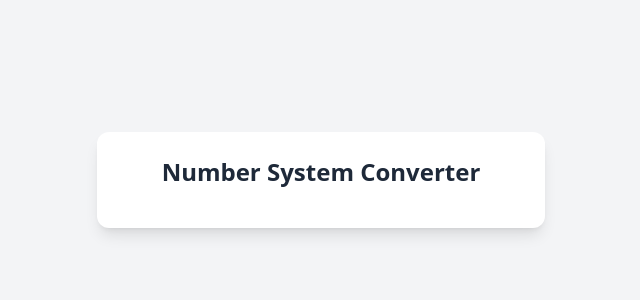
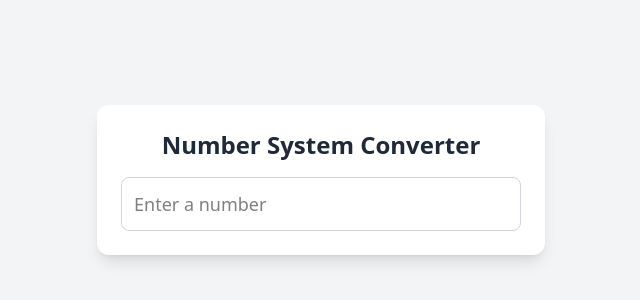
Before and after one commit to khushikumarigupta14/number-conversion-system, a React (Vite) app: page / in a window 1280 px wide. Shown: the part 220-520 px from the top of the page, without its empty margins (319-959 px from the left). Built offline with nearby package versions, Linux system fonts and the light colour scheme.

Commit message:
refactor:  add input field

```diff
--- a/src/Convertor.jsx
+++ b/src/Convertor.jsx
@@ -1,7 +1,7 @@
-// import React, { useState, useCallback, useEffect } from "react";
+import React, { useState } from "react";
 
 const Converter = () => {
-  //   const [inputValue, setInputValue] = useState("");
+  const [inputValue, setInputValue] = useState("");
   //   const [fromBase, setFromBase] = useState("decimal");
   //   const [toBase, setToBase] = useState("binary");
   //   const [result, setResult] = useState("");
@@ -13,6 +13,14 @@ const Converter = () => {
         <h1 className="text-2xl font-bold text-gray-800 text-center mb-4">
           Number System Converter
         </h1>
+        {/* Input Field */}
+        <input
+          type="text"
+          value={inputValue}
+          onChange={(e) => setInputValue(e.target.value)}
+          className="w-full p-3 rounded-lg text-lg border border-gray-300 focus:ring-blue-400 focus:outline-none focus:ring-2"
+          placeholder="Enter a number"
+        />
       </div>
     </div>
   );
```
